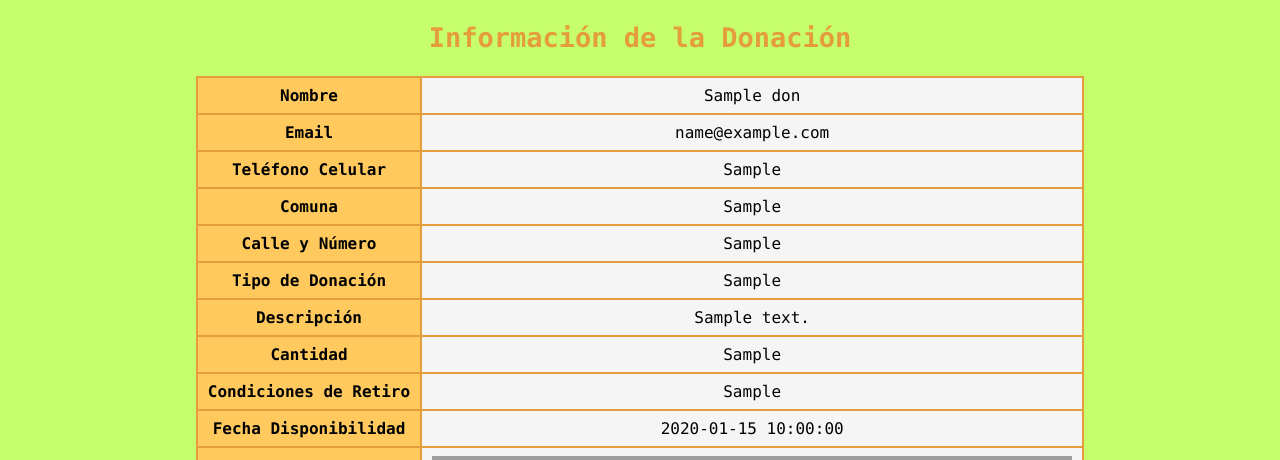
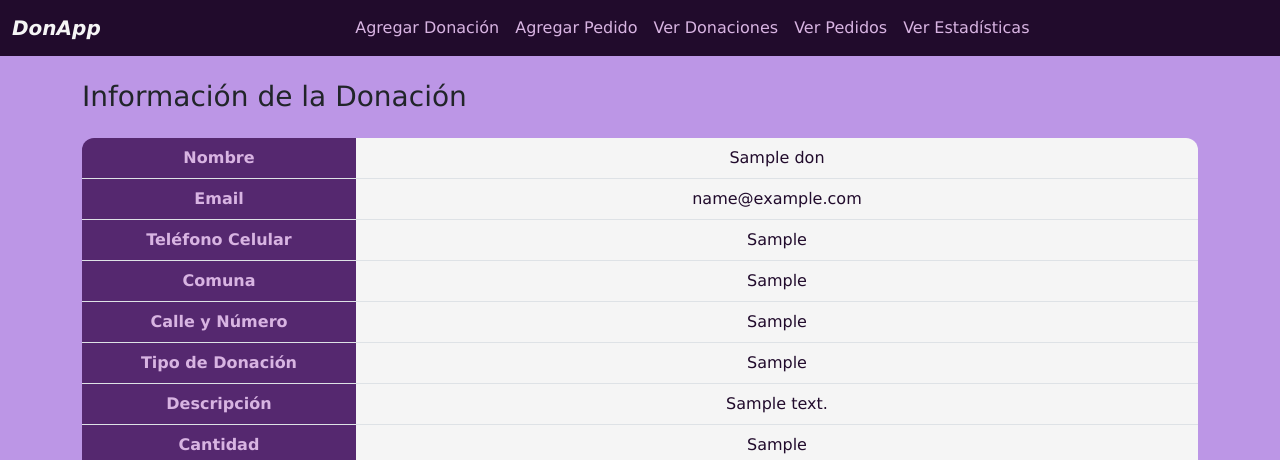
Before and after one commit to kelherr/appweb, a Flask app: template templates/informacion-donacion.html in a window 1280 px wide. Shown: the top 460 px of the page. Run offline with Flask 3, Linux system fonts and the light colour scheme; the template is opened without the code that fills it: most values are stand-ins (such as "Sample title", 1, 10 or a date in 2020); grey boxes are pictures that could not be loaded.

Commit message:
refactor: change info donation

```diff
--- a/app.py
+++ b/app.py
@@ -193,20 +193,13 @@ def informacionPedido(id_p):
 
 @app.route('/información-donacion')
 @app.route('/informacion-donacion/<int:id_d>')
-def informacionDonacion(id_d):
+def informacion_donacion(id_d):
     data = []
     data_fotos = []
     donacion = db.infoDonation(id_d)
     fotos = db.infoDonationPhoto(id_d)
-    _, comuna_id, calle, tipo, cantidad, fecha, descripcion, condiciones, nombre, email, celular = donacion
-    comns = db.getComuna(comuna_id)
-    for c in comns:
-        comuna_nomb = c[0]
-    for f in fotos:
-        _, ruta_archivo, _, _ = f
-        data_fotos.append({
-            "info_ruta": ruta_archivo
-        })
+    _, comuna_nomb, calle, tipo, cantidad, fecha, descripcion, condiciones, nombre, email, celular = donacion
+
     data.append({
         "info_comuna": comuna_nomb,
         "info_calle": calle,
@@ -219,6 +212,14 @@ def informacionDonacion(id_d):
         "info_email": email,
         "info_celular": celular
     })
+
+    for f in fotos:
+        _, ruta_archivo, nombre_archivo, _ = f
+        data_fotos.append({
+            "info_ruta": ruta_archivo,
+            "info_archivo": nombre_archivo
+        })
+
     return render_template('informacion-donacion.html', data=data, data_fotos=data_fotos)
 
 @app.route('/estadisticas', methods=["GET"])
--- a/database/querys.json
+++ b/database/querys.json
@@ -9,7 +9,7 @@
   "donations": "SELECT d.id, c.nombre, d.tipo, d.cantidad, d.fecha_disponibilidad, d.nombre, f.ruta_archivo FROM donacion d JOIN comuna c ON d.comuna_id = c.id LEFT JOIN foto f ON d.id = f.donacion_id LIMIT %s OFFSET %s;",
   "prim_foto": "SELECT id, ruta_archivo, nombre_archivo, donacion_id FROM foto WHERE donacion_id=%s LIMIT 1;",
   "info_pedido" : "SELECT id, comuna_id, tipo, descripcion, cantidad, nombre_solicitante, email_solicitante, celular_solicitante FROM pedido WHERE id=%s;",
-  "info_donacion": "SELECT id, comuna_id, calle_numero, tipo, cantidad, fecha_disponibilidad, descripcion, condiciones_retirar, nombre, email, celular FROM donacion WHERE id=%s;",
+  "info_donacion": "SELECT d.id, c.nombre, calle_numero, tipo, cantidad, fecha_disponibilidad, descripcion, condiciones_retirar, d.nombre, email, celular FROM donacion d JOIN comuna c ON d.comuna_id = c.id WHERE d.id = %s;",
   "info_fotos": "SELECT id, ruta_archivo, nombre_archivo, donacion_id FROM foto WHERE donacion_id=%s;",
   "order_by_type": "SELECT tipo, COUNT(*) as total FROM pedido GROUP BY tipo;",
   "donation_by_type": "SELECT tipo, COUNT(*) as total FROM donacion GROUP BY tipo;"
--- a/templates/informacion-donacion.html
+++ b/templates/informacion-donacion.html
@@ -4,81 +4,71 @@
     <meta charset="utf-8">
     <title>{% block title %} Información Donacion {% endblock %}</title>
     {% block css %}
-    <link rel="stylesheet" type="text/css" href="{{ url_for('static', filename='css/informacion.css') }}">
+    <link href="https://cdn.jsdelivr.net/npm/bootstrap@5.3.8/dist/css/bootstrap.min.css" rel="stylesheet">
+    <link rel="stylesheet" type="text/css" href="{{ url_for('static', filename='css/inicio.css') }}">
     {% endblock %}
   </head>
 
   {% block content %}
   {% if data %}
-  <body class="box">
-    <div class="header">
-      <h2>Información de la Donación</h2>
-    </div>
+  <body>
+    {% include 'navbar.html' %}
+    <div class="container mt-4 mb-5">
+      <h3 class="mb-4">Información de la Donación</h3>
     {% for don in data %}
-    <table class="tabla">
+    <table class="table table-hover" style="border-radius:12px; overflow:hidden;">
       <tr>
-        <th>Nombre</th>
-        <td>{{ don.info_nombre }}</td>
+        <th scope="col" style="background-color:#55286f; color:#D8B4E2; text-align:center;">Nombre</th>
+        <td style="background-color:whitesmoke; color:#210B2C; text-align:center;">{{ don.info_nombre }}</td>
       </tr>
       <tr>
-        <th>Email</th>
-        <td>{{ don.info_email }}</td>
+        <th scope="col" style="background-color:#55286f; color:#D8B4E2; text-align:center;">Email</th>
+        <td style="background-color:whitesmoke; color:#210B2C; text-align:center;">{{ don.info_email }}</td>
       </tr>
       <tr>
-        <th>Teléfono Celular</th>
-        <td>{{ don.info_celular }}</td>
+        <th scope="col" style="background-color:#55286f; color:#D8B4E2; text-align:center;">Teléfono Celular</th>
+        <td style="background-color:whitesmoke; color:#210B2C; text-align:center;">{{ don.info_celular }}</td>
       </tr>
       <tr>
-        <th>Comuna</th>
-        <td>{{ don.info_comuna }}</td>
+        <th scope="col" style="background-color:#55286f; color:#D8B4E2; text-align:center;">Comuna</th>
+        <td style="background-color:whitesmoke; color:#210B2C; text-align:center;">{{ don.info_comuna }}</td>
       </tr>
       <tr>
-        <th>Calle y Número</th>
-        <td>{{ don.info_calle }}</td>
+        <th scope="col" style="background-color:#55286f; color:#D8B4E2; text-align:center;">Calle y Número</th>
+        <td style="background-color:whitesmoke; color:#210B2C; text-align:center;">{{ don.info_calle }}</td>
       </tr>
       <tr>
-        <th>Tipo de Donación</th>
-        <td>{{ don.info_tipo }}</td>
+        <th scope="col" style="background-color:#55286f; color:#D8B4E2; text-align:center;">Tipo de Donación</th>
+        <td style="background-color:whitesmoke; color:#210B2C; text-align:center;">{{ don.info_tipo }}</td>
       </tr>
       <tr>
-        <th>Descripción</th>
-        <td>{{ don.info_desc }}</td>
+        <th scope="col" style="background-color:#55286f; color:#D8B4E2; text-align:center;">Descripción</th>
+        <td style="background-color:whitesmoke; color:#210B2C; text-align:center;">{{ don.info_desc }}</td>
       </tr>
       <tr>
-        <th>Cantidad</th>
-        <td>{{ don.info_cantidad }}</td>
+        <th scope="col" style="background-color:#55286f; color:#D8B4E2; text-align:center;">Cantidad</th>
+        <td style="background-color:whitesmoke; color:#210B2C; text-align:center;">{{ don.info_cantidad }}</td>
       </tr>
       <tr>
-        <th>Condiciones de Retiro</th>
-        <td>{{ don.info_condiciones }}</td>
+        <th style="background-color:#55286f; color:#D8B4E2; text-align:center;">Condiciones de Retiro</th>
+        <td style="background-color:whitesmoke; color:#210B2C; text-align:center;">{{ don.info_condiciones }}</td>
       </tr>
       <tr>
-        <th>Fecha Disponibilidad</th>
-        <td>{{ don.info_fecha }}</td>
+        <th scope="col" style="background-color:#55286f; color:#D8B4E2; text-align:center;">Fecha Disponibilidad</th>
+        <td style="background-color:whitesmoke; color:#210B2C; text-align:center;">{{ don.info_fecha }}</td>
       </tr>
       {% for fot in data_fotos%}
       <tr class="size-photo">
-        <th>Foto</th>
-        <td><img src="{{ url_for('static', filename=fot.info_ruta) }}" alt="imagen donacion" width="640" height="480" onclick="aumentar(this)"></td>
+        <th scope="col" style="background-color:#55286f; color:#D8B4E2; text-align:center;">Foto</th>
+        <td style="background-color:whitesmoke; color:#210B2C; text-align:center;"><img src="{{ url_for('static', filename=fot.info_ruta) }}" alt= "{{fot.info_archivo}}" width="640" height="480"></td>
       </tr>
       {% endfor %}
     </table>
     {% endfor %}
-    <div class="volver">
-      <a class="boton" href="{{url_for('ver_donaciones')}}">Volver</a>
-    </div>
-    {% block javascript %}
-    <script lang="javascript">
-      function aumentar(foto){
-        if(foto.width == "640"){
-          foto.style.width = "1280px";
-          foto.style.height = "1024px"
-        } else if(foto.width == "1280"){
-          foto.style.width = "640px";
-          foto.style.height = "480px";
-        }
-      };
-    </script>
+    {% block scripts %}
+    <script src="https://cdn.jsdelivr.net/npm/bootstrap@5.3.8/dist/js/bootstrap.bundle.min.js"
+    integrity="sha384-FKyoEForCGlyvwx9Hj09JcYn3nv7wiPVlz7YYwJrWVcXK/BmnVDxM+D2scQbITxI"
+    crossorigin="anonymous"></script>
     {% endblock %}
   </body>
   {% endif %}
--- a/templates/ver-donaciones.html
+++ b/templates/ver-donaciones.html
@@ -28,7 +28,7 @@
       {% if data %}
       <tbody>
         {% for donacion in data %}
-        <tr onclick="window.location.href = '{{ url_for('informacionDonacion', id_d=donacion.id_donacion)}}';">
+        <tr onclick="window.location.href = '{{ url_for('informacion_donacion', id_d=donacion.id_donacion)}}';">
           <td style="background-color:whitesmoke; color:#210B2C; text-align:center;">{{ donacion.comuna_donacion }}</td>
           <td style="background-color:whitesmoke; color:#210B2C; text-align:center;">{{ donacion.tipo_donacion }}</td>
           <td style="background-color:whitesmoke; color:#210B2C; text-align:center;">{{ donacion.cantidad_donacion }}</td>
```
Also changed, not shown: database/db.py (+1 -39 lines).
